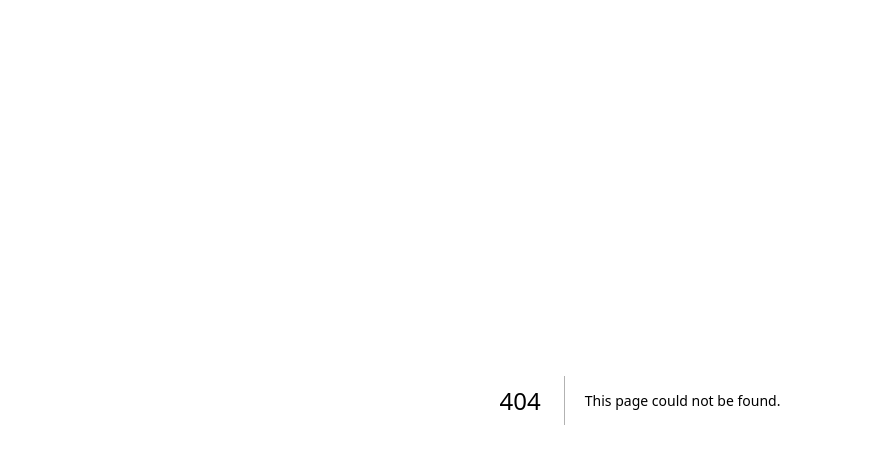
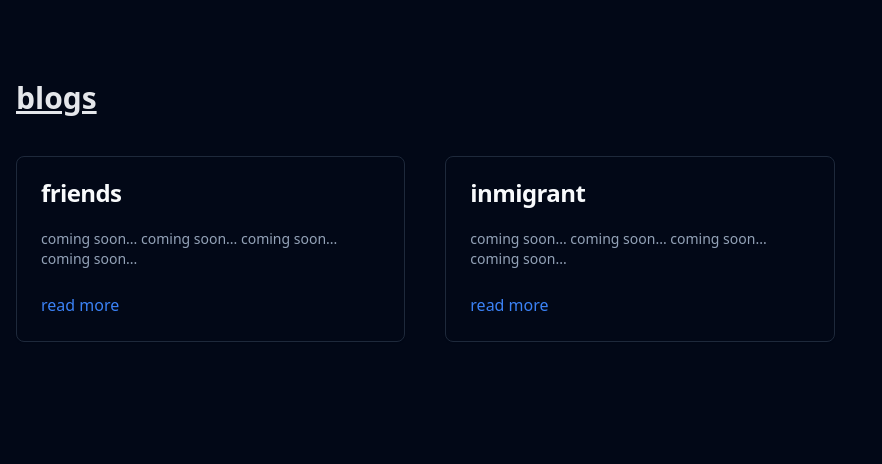
Before and after one commit to aripo99/personal-website, a Next.js app: page /blogs in a window 1280 px wide. Before the commit this address had no page. Shown: the top 464 px of the page, without its empty margins (0-882 px from the left). Built offline with nearby package versions, Linux system fonts and the light colour scheme.

Commit message:
Create blog home page

```diff
--- /dev/null
+++ b/app/blogs/layout.tsx
@@ -0,0 +1,11 @@
+export default function Layout({
+    children,
+}: {
+    children: React.ReactNode
+}) {
+    return (
+        <div className="container mx-auto px-4 py-8">
+            {children}
+        </div>
+    )
+}
--- /dev/null
+++ b/app/blogs/page.tsx
@@ -0,0 +1,46 @@
+import {
+    Card,
+    CardContent,
+    CardDescription,
+    CardFooter,
+    CardHeader,
+    CardTitle,
+} from "@/components/ui/card"
+
+const blogs = [
+    {
+        title: "friends",
+        description: "coming soon... coming soon... coming soon... coming soon...",
+        link: "blogs/friends",
+    },
+    {
+        title: "inmigrant",
+        description: "coming soon... coming soon... coming soon... coming soon...",
+        link: "blogs/inmigrant",
+    },
+];
+
+export default function Blog() {
+    return (
+        <section className="my-12" id="blog">
+            <h2 className="text-3xl font-bold mb-10 text-gray-200 underline">blogs</h2>
+            <div className="grid grid-cols-1 md:grid-cols-2 lg:grid-cols-3 gap-10">
+                {
+                    blogs.map((blog, index) => (
+                        <Card key={index}>
+                            <CardHeader>
+                                <CardTitle>{blog.title}</CardTitle>
+                            </CardHeader>
+                            <CardContent>
+                                <CardDescription>{blog.description}</CardDescription>
+                            </CardContent>
+                            <CardFooter>
+                                <a href={blog.link} className="text-blue-500 hover:underline">read more</a>
+                            </CardFooter>
+                        </Card>
+                    ))
+                }
+            </div>
+        </section>
+    )
+}
```
